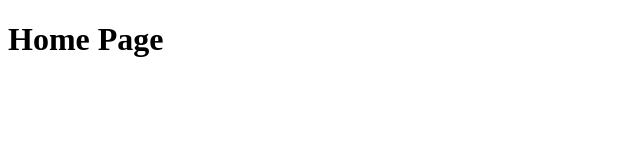
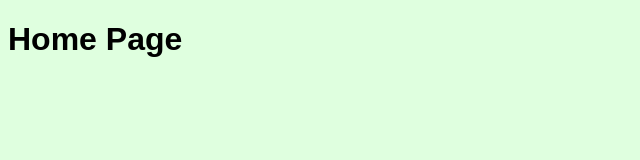
Before and after one commit to PanosArvan/MammaMia.github.io, a plain HTML site: page index.html in a window 1280 px wide. Shown: the whole page, without its empty margins (0-640 px from the left). Drawn offline with Linux system fonts and the light colour scheme.

Commit message:
Update index.html
Added link to connect to the css file.

```diff
--- a/index.html
+++ b/index.html
@@ -1,8 +1,9 @@
 <!DOCTYPE html>
 <html lang="en">
 <head>
-    <meta charset="UTF-8">
-    <meta name="viewport" content="width=device-width, initial-scale=1.0">
+    <link rel="stylesheet" href="style.css">
+    <meta name="viewport" content="width=device-width, initial-scale=1, maximum-scale=3">
+    <meta charset="utf-8">
     <title>Mamma Mia</title>
 </head>
 <body>
```
